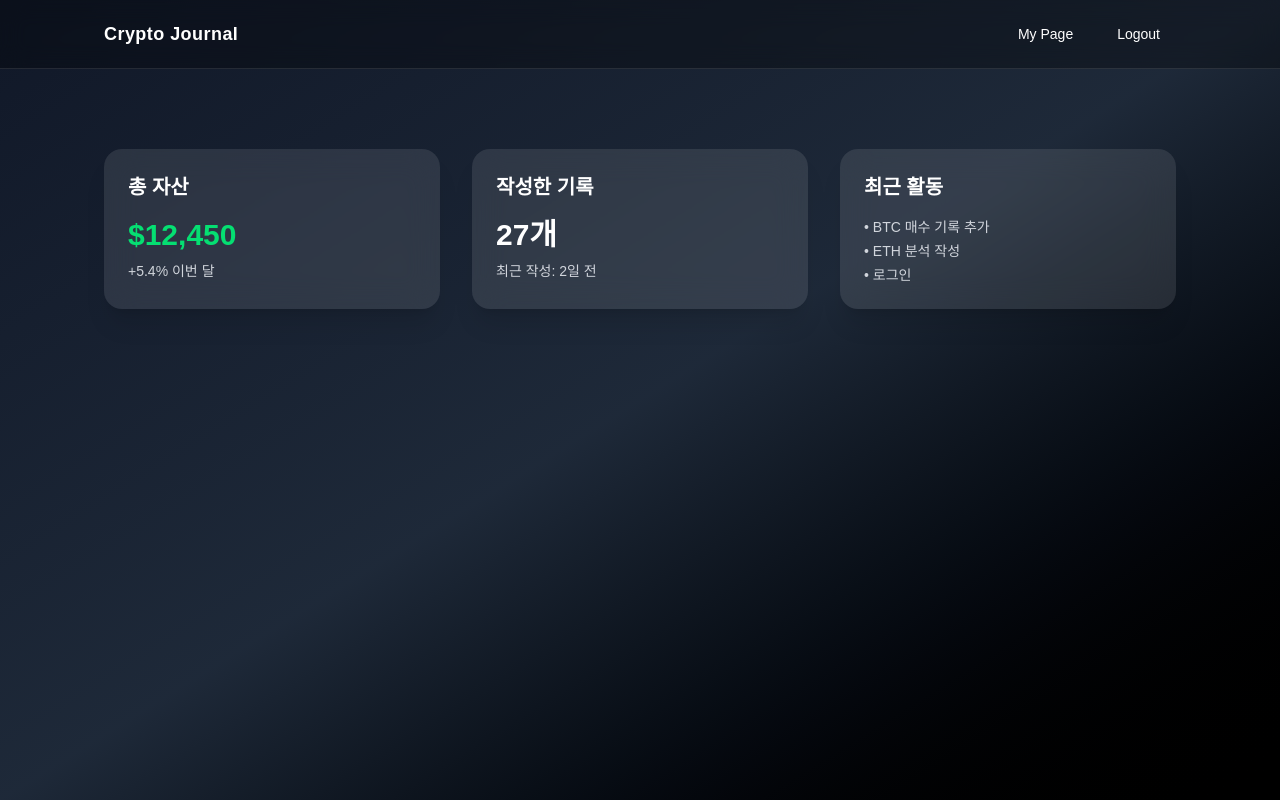
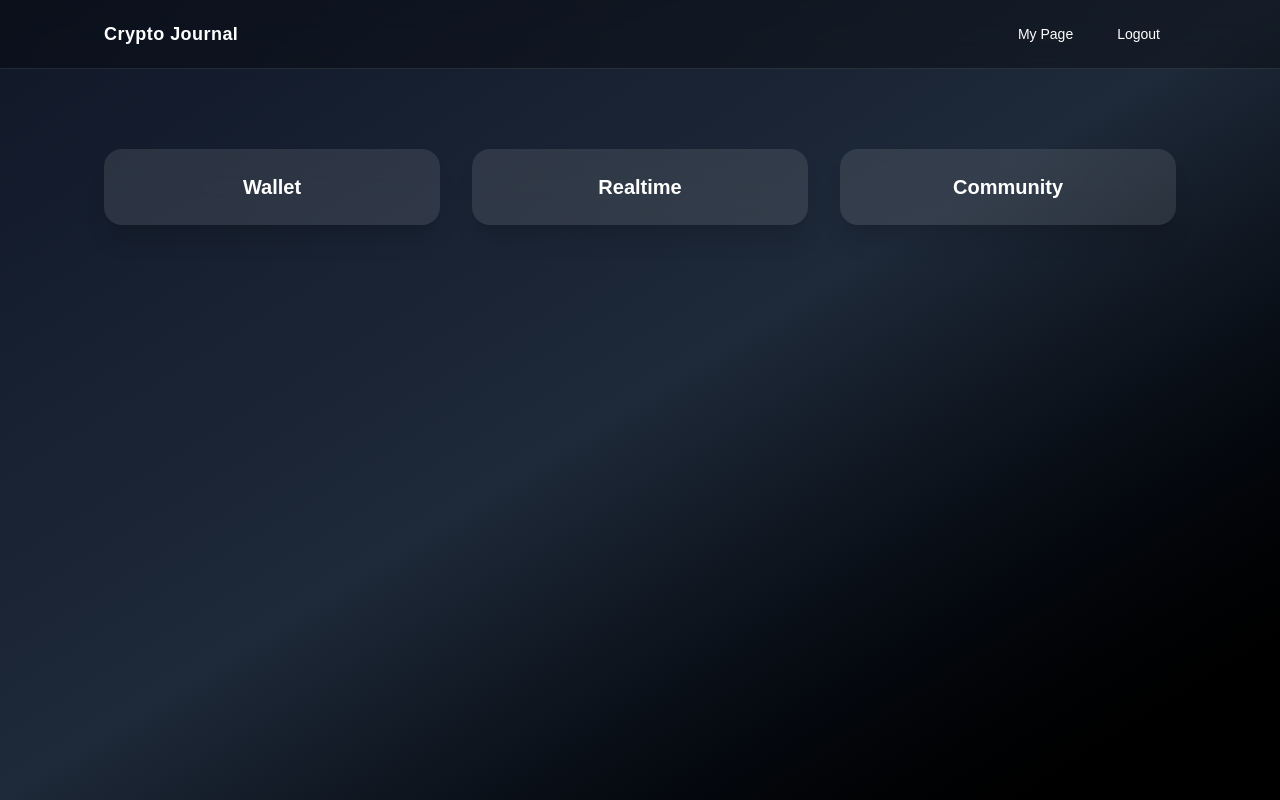
Before and after one commit to miseon768-tech/crypto-journal-front, a Next.js app: page /dashboard in a window 1280 px wide. Built offline with nearby package versions, Linux system fonts and the light colour scheme.

Commit message:
wallet, realtime, community 페이지 생성

```diff
--- a/pages/community/index.js
+++ b/pages/community/index.js
@@ -0,0 +1,8 @@
+export default function CommunityPage() {
+    return (
+        <main className="min-h-screen bg-gradient-to-br from-gray-900 via-gray-800 to-black text-white p-10">
+            <h1 className="text-3xl font-bold mb-6">💬 Community</h1>
+            <p>커뮤니티 글 목록과 작성 공간 자리입니다.</p>
+        </main>
+    );
+}
--- a/pages/dashboard/index.js
+++ b/pages/dashboard/index.js
@@ -7,25 +7,28 @@ export default function Dashboard() {
         <div className="p-10">
             <div className="grid grid-cols-1 md:grid-cols-3 gap-8">
 
-                <div className="bg-white/10 backdrop-blur-lg p-6 rounded-2xl shadow-xl hover:scale-105 transition">
-                    <h2 className="text-xl font-semibold mb-4">총 자산</h2>
-                    <p className="text-3xl font-bold text-green-400">$12,450</p>
-                    <p className="text-sm text-gray-300 mt-2">+5.4% 이번 달</p>
+                {/* Wallet 카드 */}
+                <div
+                    onClick={() => router.push("/wallet")}
+                    className="bg-white/10 backdrop-blur-lg p-6 rounded-2xl shadow-xl hover:scale-105 transition cursor-pointer flex items-center justify-center"
+                >
+                    <h2 className="text-xl font-semibold">Wallet</h2>
                 </div>
 
-                <div className="bg-white/10 backdrop-blur-lg p-6 rounded-2xl shadow-xl hover:scale-105 transition">
-                    <h2 className="text-xl font-semibold mb-4">작성한 기록</h2>
-                    <p className="text-3xl font-bold">27개</p>
-                    <p className="text-sm text-gray-300 mt-2">최근 작성: 2일 전</p>
+                {/* Realtime 카드 */}
+                <div
+                    onClick={() => router.push("/realtime")}
+                    className="bg-white/10 backdrop-blur-lg p-6 rounded-2xl shadow-xl hover:scale-105 transition cursor-pointer flex items-center justify-center"
+                >
+                    <h2 className="text-xl font-semibold">Realtime</h2>
                 </div>
 
-                <div className="bg-white/10 backdrop-blur-lg p-6 rounded-2xl shadow-xl hover:scale-105 transition">
-                    <h2 className="text-xl font-semibold mb-4">최근 활동</h2>
-                    <ul className="text-sm text-gray-300 space-y-1">
-                        <li>• BTC 매수 기록 추가</li>
-                        <li>• ETH 분석 작성</li>
-                        <li>• 로그인</li>
-                    </ul>
+                {/* Community 카드 */}
+                <div
+                    onClick={() => router.push("/community")}
+                    className="bg-white/10 backdrop-blur-lg p-6 rounded-2xl shadow-xl hover:scale-105 transition cursor-pointer flex items-center justify-center"
+                >
+                    <h2 className="text-xl font-semibold">Community</h2>
                 </div>
             </div>
         </div>
--- a/pages/realtime/index.js
+++ b/pages/realtime/index.js
@@ -0,0 +1,8 @@
+export default function RealtimePage() {
+    return (
+        <main className="min-h-screen bg-gradient-to-br from-gray-900 via-gray-800 to-black text-white p-10">
+            <h1 className="text-3xl font-bold mb-6">⚡ Realtime</h1>
+            <p>실시간 소켓 데이터를 받아 보여주는 페이지 자리입니다.</p>
+        </main>
+    );
+}
--- a/pages/wallet/index.js
+++ b/pages/wallet/index.js
@@ -0,0 +1,8 @@
+export default function WalletPage() {
+    return (
+        <main className="min-h-screen bg-gradient-to-br from-gray-900 via-gray-800 to-black text-white p-10">
+            <h1 className="text-3xl font-bold mb-6">💰 Wallet</h1>
+            <p>내가 산 비트코인 등 자산을 입력하고 관리하는 페이지 자리입니다.</p>
+        </main>
+    );
+}
```
